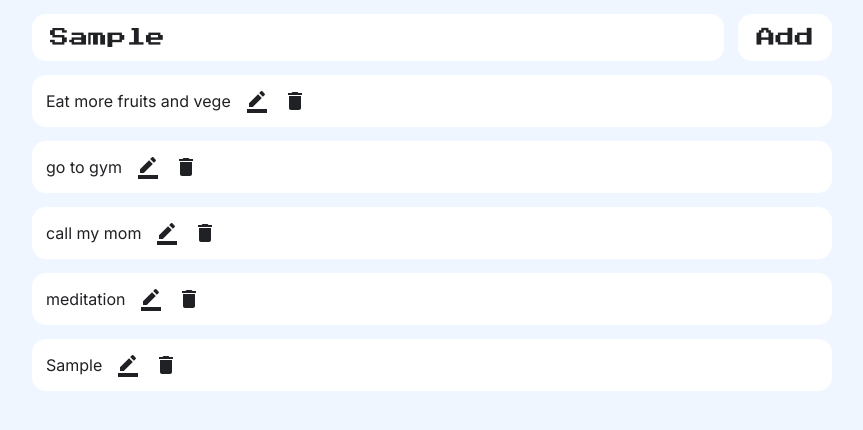
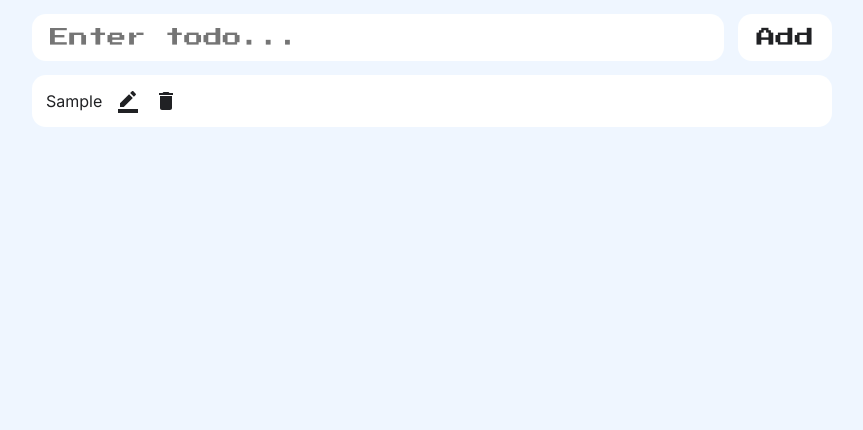
Before and after one commit to budimbuesu/todolist-react, a React (Create React App) app: page / in a window 1280 px wide. Both pictures are taken after typing "Sample" into the empty fields and a click on the button "Add". Shown: the top 430 px of the page, without its empty margins (208-1071 px from the left). Built offline with nearby package versions, Linux system fonts and the light colour scheme.

Commit message:
delete button et edit button fonctionne

```diff
--- a/public/index.html
+++ b/public/index.html
@@ -2,16 +2,12 @@
 <html lang="en">
   <head>
     <meta charset="utf-8" />
-    <link rel="icon" href="%PUBLIC_URL%/favicon.ico" />
     <meta name="viewport" content="width=device-width, initial-scale=1" />
     <meta name="theme-color" content="#000000" />
     <meta
       name="description"
       content="Web site created using create-react-app"
     />
-    <link rel="apple-touch-icon" href="%PUBLIC_URL%/logo192.png" />
-    <link rel="manifest" href="%PUBLIC_URL%/manifest.json" />
-
     <link rel="preconnect" href="https://fonts.googleapis.com" />
     <link rel="preconnect" href="https://fonts.gstatic.com" crossorigin />
     <link
--- a/src/App.js
+++ b/src/App.js
@@ -4,22 +4,38 @@ import TodoList from "./component/TodoList";
 import "./index.css";
 
 function App() {
-  const [todos, setTodos] = useState([
-    "Eat more fruits and vege",
-    "go to gym",
-    "call my mom",
-    "meditation",
-  ]);
+  const [todos, setTodos] = useState([]);
+  const [newTodo, setNewTodo] = useState("");
 
   const handleTodoList = (newTodo) => {
     const tmp = [...todos, newTodo];
     setTodos(tmp);
   };
 
+  function handleDeleteTodo(indexOfTodoToDelete) {
+    const todosAfterDeleted = todos.filter((aTodo, index) => {
+      return index !== indexOfTodoToDelete;
+    });
+    setTodos(todosAfterDeleted);
+  }
+
+  function handleUpdate(index) {
+    const valueToBeEdited = todos[index];
+    setNewTodo(valueToBeEdited);
+    handleDeleteTodo(index);
+  }
   return (
     <>
-      <TodoInput handleTodoList={handleTodoList} />
-      <TodoList todos={todos} />
+      <TodoInput
+        newTodo={newTodo}
+        setNewTodo={setNewTodo}
+        handleTodoList={handleTodoList}
+      />
+      <TodoList
+        handleUpdate={handleUpdate}
+        handleDeleteTodo={handleDeleteTodo}
+        todos={todos}
+      />
     </>
   );
 }
--- a/src/component/TodoCard.js
+++ b/src/component/TodoCard.js
@@ -1,14 +1,25 @@
 import BorderColorIcon from "@mui/icons-material/BorderColor";
 import DeleteIcon from "@mui/icons-material/Delete";
 
-function TodoCard(props) {
-  const { children } = props;
+function TodoCard({ todo, index, handleDeleteTodo, handleUpdate }) {
   return (
     <li className="todoItem">
       <div className="actionsContainer">
-        {children}
-        <BorderColorIcon />
-        <DeleteIcon />
+        <p> {todo}</p>
+        <button
+          onClick={() => {
+            handleUpdate(index);
+          }}
+        >
+          <BorderColorIcon />
+        </button>
+        <button>
+          <DeleteIcon
+            onClick={() => {
+              handleDeleteTodo(index);
+            }}
+          />
+        </button>
       </div>
     </li>
   );
--- a/src/component/TodoInput.js
+++ b/src/component/TodoInput.js
@@ -1,8 +1,4 @@
-import { useState } from "react";
-
-function TodoInput(props) {
-  const { handleTodoList } = props;
-  const [newTodo, setNewTodo] = useState("");
+function TodoInput({ handleTodoList, newTodo, setNewTodo }) {
   return (
     <header>
       <input
@@ -15,6 +11,7 @@ function TodoInput(props) {
       <button
         onClick={() => {
           handleTodoList(newTodo);
+          setNewTodo("");
         }}
       >
         Add
--- a/src/component/TodoList.js
+++ b/src/component/TodoList.js
@@ -1,14 +1,12 @@
 import TodoCard from "./TodoCard";
 
-function TodoList({ todos }) {
+function TodoList(props) {
+  const { todos } = props;
+
   return (
     <ul className="main">
       {todos.map((todo, index) => {
-        return (
-          <TodoCard key={index}>
-            <p>{todo}</p>
-          </TodoCard>
-        );
+        return <TodoCard {...props} todo={todo} key={index} index={index} />;
       })}
     </ul>
   );
```
